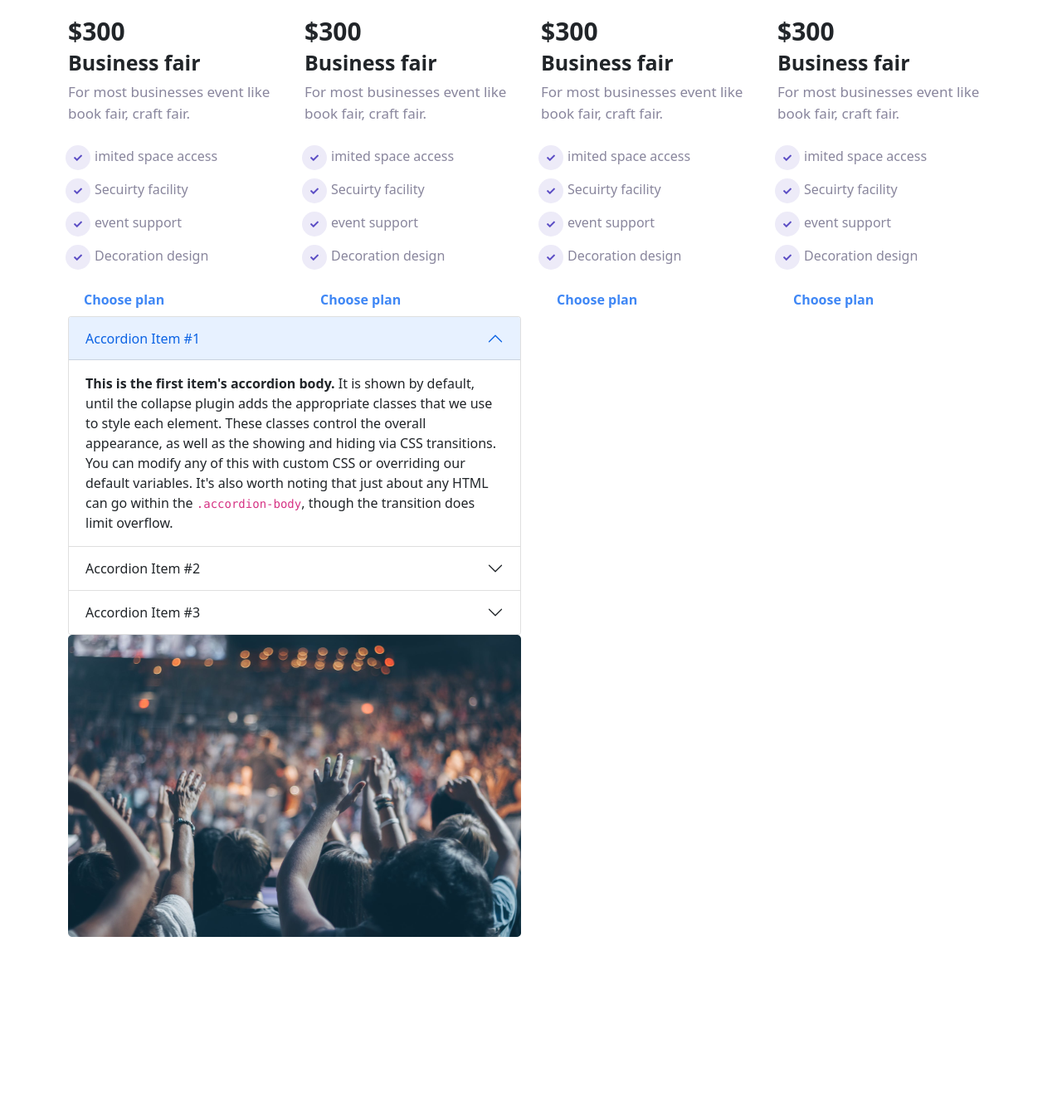
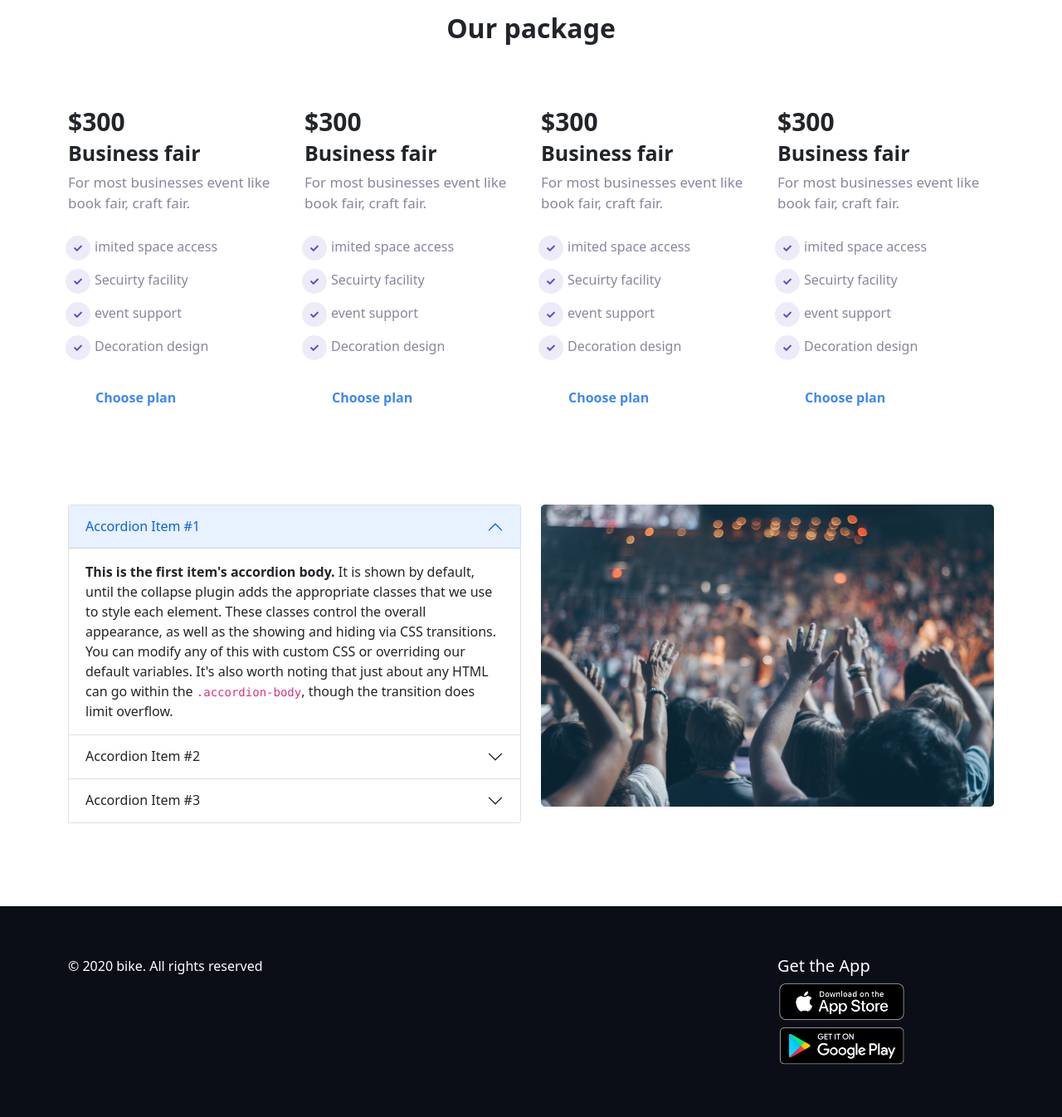
Before and after one commit to Sriti-coder/popular-community-center, a plain HTML site: page index.html in a window 1280 px wide. Shown: the part 660-2006 px from the top of the page at 83% size. Before the commit the page ends 1789 px from the top, so only its background shows below. Drawn offline with nearby package versions, Linux system fonts and the light colour scheme.

Commit message:
second commit

```diff
--- a/css/style.css
+++ b/css/style.css
@@ -1,4 +1,9 @@
 /* package */
+.area-title h2 {
+	text-align: center;
+	font-weight: 600;
+	margin-bottom: 70px;
+}
 .package-area {
 	margin-top: 100px;
 }
@@ -36,15 +41,18 @@
 	text-decoration: none;
 	margin-left: 5px;
 }
-.package-list:hover > li a {
-	color: #fff;
-}
+
 .btn button {
 	outline: none;
 	color: #3F87F5;
 	border: 0;
 	background: #fff;
 	font-weight: 600;
+    padding: 10px 20px;
+    border-radius: 7px;
+}
+.single-package{
+    transition: .3s;
 }
 .single-package:hover{
     background: #3F87F5;
@@ -52,3 +60,48 @@
     padding: 15px 20px;
     border-radius: 25px;
 }
+.single-package:hover >.package-list ul li a{
+    color: #fff;
+}
+.single-package:hover >.package-text p{
+    color: #fff;
+}
+/* accordian */
+.accordian{
+    margin-top: 100px;
+}
+/* footer */
+.footer{
+    background: #0B0D17;
+    padding: 60px 0;
+    margin-top: 100px;
+}
+.appli-img img {
+	width: 60%;
+}
+.google-img img {
+	width: 63%;
+}
+.footer-text h3 {
+	color: #fff;
+	font-size: 20px;
+}
+.footer-content a {
+	color: #fff;
+	text-decoration: none;
+}
+
+
+
+/* responsive */
+@media (min-width: 768px) and (max-width: 991px) {
+    .accordian-img img {
+        width: 100%;
+    }
+}
+
+@media only screen and (min-width: 320px) and (max-width: 767px) {
+    .accordian-img img {
+        width: 100%;
+    }
+}
--- a/index.html
+++ b/index.html
@@ -83,7 +83,12 @@
           <div class="package-area">
               <div class="container">
                   <div class="row">
-                      <div class="col-md-3">
+                    <div class="col-md-12">
+                        <div class="area-title">
+                            <h2>Our package</h2>
+                        </div>
+                    </div>
+                      <div class="col-md-3 col-sm-6 col-12">
                      <div class="single-package">
                         <div class="package-text">
                             <span>$300</span>
@@ -103,7 +108,7 @@
                           </div>
                      </div>
                       </div>
-                      <div class="col-md-3">
+                      <div class="col-md-3 col-sm-6 col-12">
                      <div class="single-package">
                         <div class="package-text">
                             <span>$300</span>
@@ -123,7 +128,7 @@
                           </div>
                      </div>
                       </div>
-                      <div class="col-md-3">
+                      <div class="col-md-3 col-sm-6 col-12">
                      <div class="single-package">
                         <div class="package-text">
                             <span>$300</span>
@@ -143,7 +148,7 @@
                           </div>
                      </div>
                       </div>
-                      <div class="col-md-3">
+                      <div class="col-md-3 col-sm-6 col-12">
                      <div class="single-package">
                         <div class="package-text">
                             <span>$300</span>
@@ -168,6 +173,7 @@
           </div>
           <!-- package-area-end -->
           <!-- accordian-area-start -->
+         <div class="accordian">
             <div class="container">
                 <div class="row">
                     <div class="col-md-6">
@@ -210,13 +216,43 @@
                           </div>
                         </div>
                     </div>
+                    <div class="col-md-6">
+                      <div class="accordian-img">
+                        <img src="img/images/people.png" alt="">
                       </div>
-              <div class="col-md-6">
-                  <img src="img/images/people.png" alt="">
+                  </div>
+                </div>
+
             </div>
          </div>
           <!-- accordian-area-end -->
     </main>
+    <footer>
+        <div class="footer">
+           <div class="container">
+               <div class="row">
+                   <div class="col-md-9">
+                       <div class="footer-content">
+                          <a href="#"><span>
+                            © 2020 bike. All rights reserved
+                          </span></a>
+                       </div>
+                   </div>
+                   <div class="col-md-3">
+                    <div class="footer-text">
+                        <h3>Get the App</h3>
+                    </div>
+                    <div class="appli-img">
+                        <a href="https://www.apple.com/"><img src="img/images/apple.png" alt=""></a>
+                    </div>
+                    <div class="google-img">
+                        <a href="https://play.google.com/store/apps"><img src="img/images/google.png" alt=""></a>
+                    </div>
+                   </div>
+               </div>
+           </div>
+        </div>
+    </footer>
 
 
 
```
Also changed, not shown: img/images/apple.png (added), img/images/google.png (added). Lines whose indentation alone changed are shown as unchanged.
